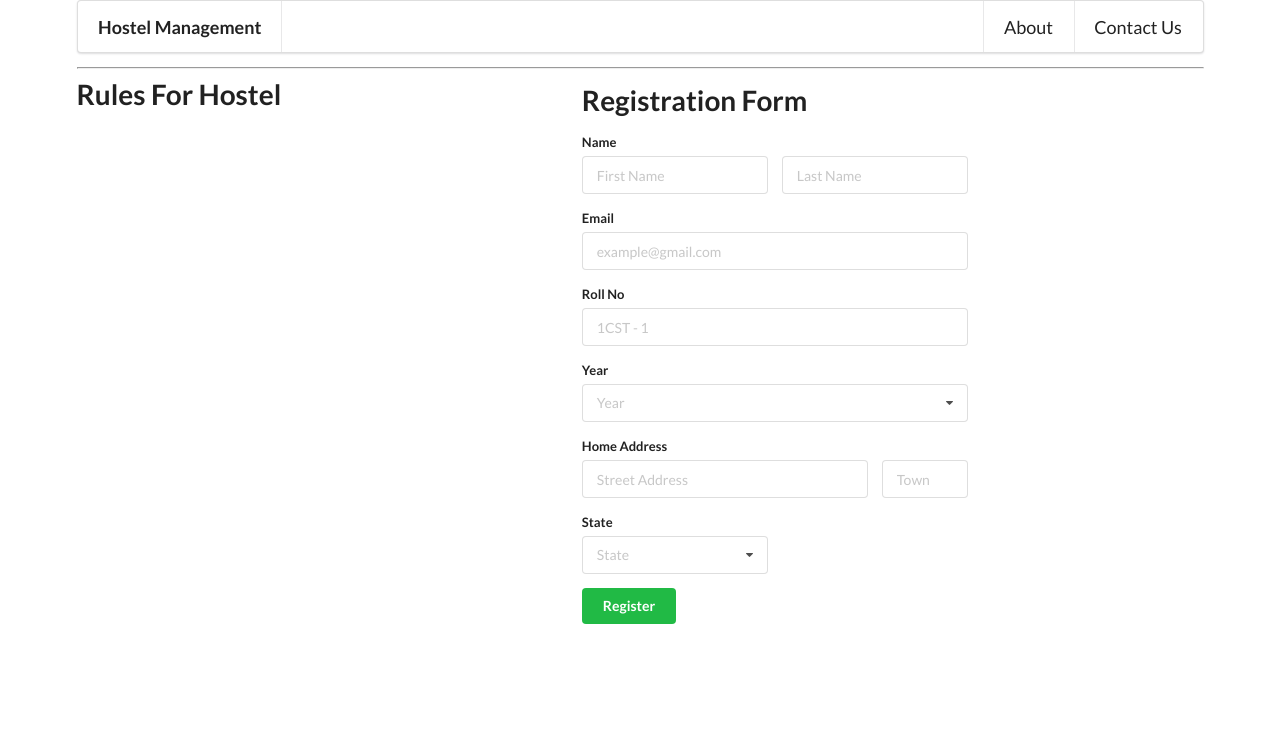
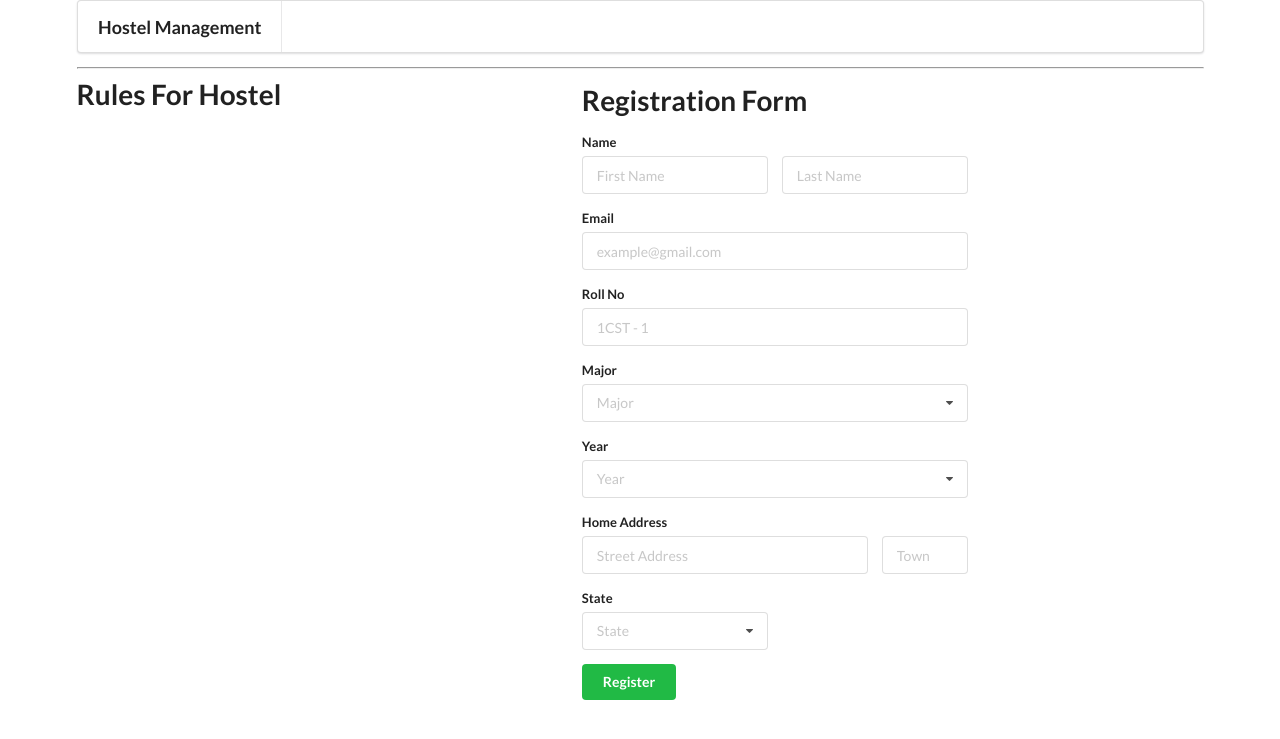
Before and after one commit to ypo777/Hostel-Management-System, a PHP site: page /Register.php in a window 1280 px wide. Shown: the top 739 px of the page. Run offline with PHP 8.4, Linux system fonts and the light colour scheme; some libraries are stand-ins or nearby versions.

Commit message:
Version 0.0.1.1

```diff
--- a/Controller/Register_Controller.php
+++ b/Controller/Register_Controller.php
@@ -2,7 +2,31 @@
 session_start();
 
 require_once ("db_setup.php");
+?>
+<html lang="en" dir="ltr">
+<head>
 
+    <meta charset="utf-8">
+    <link rel="stylesheet" href="../semantic/out/semantic.min.css">
+    <link rel="stylesheet" href="../node_modules/semantic-ui/dist/components/icon.min.css">
+    <link rel="stylesheet" href="../node_modules/semantic-ui/dist/components/image.min.css">
+    <link rel="stylesheet" href="../node_modules/semantic-ui/dist/components/header.min.css">
+    <link rel="stylesheet" href="../node_modules/semantic-ui/dist/components/input.min.css">
+
+
+    <title><?php echo isset($page_title) ? $page_title : 'Hostel' ;?></title>
+
+</head>
+<body >
+<script type="text/javascript" src="http://code.jquery.com/jquery-latest.min.js"></script>
+<script type="text/javascript" src="../Custom/tablesort.js"></script>
+<script src="../semantic/out/semantic.js">
+</script>
+<script src="../semantic/out/semantic.min.js">
+</script>
+<script src="../semantic/out/components/dropdown.js">
+</script>
+<?php
 
 if (isset($_GET['register']))
 {
@@ -15,6 +39,7 @@ if (isset($_GET['register']))
     $email          = $value['email'];
     $currentYear    = $value['year'];
     $rollNumber     = $value['rollno'];
+    $major          = $value['major'];
     $address        = $value['address-1'].','.$value['address-2'].','.$value['address-3'];
 
 
@@ -26,20 +51,41 @@ if (isset($_GET['register']))
 
     try {
 
-        $stmt = $conn->prepare("INSERT INTO Pending(name,email,year,roll,address,Requested_DATE,SetUp) values (:name,:email,:year,:roll,:address,:requested_date,:SetUp)");
+        $stmt = $conn->prepare("INSERT INTO Pending(name,email,year,roll,address,Major,Requested_DATE,SetUp) values (:name,:email,:year,:roll,:address,:major,:requested_date,:SetUp)");
         $stmt->bindValue(':name',$name);
         $stmt->bindValue(':email',$email);
         $stmt->bindValue(':year',$currentYear);
         $stmt->bindValue(':roll',$rollNumber);
         $stmt->bindValue(':address',$address);
+        $stmt->bindValue(':major',$major);
         $stmt->bindValue(':requested_date',$date);
         $stmt->bindValue(':SetUp',0);
 
 
         $stmt->execute();
-        //$conn->exec($sql);
-
-        echo "<script>alert('Request Success Please We will connect you!')</script>";
+?>
+        <div class="ui middle aligned center aligned gird">
+            <div class="column">
+                <div class="ui mini modal">
+                    <div class="header">Register Success</div>
+                    <div class="content">
+                        <p>
+                            We will connect you!
+                            If you get email , go to Confirmation Page.
+                            Use your email to confirm.
+                        </p>
+                    </div>
+                    <div class="actions">
+                        <a href="../View/SetUp/Confirmation_Student.php" class="ui green ok button">Confirm</a>
+                        <div class="ui cancel negative button">Cancel</div>
+                    </div>
+                </div>
+            </div>
+        </div>
+        <script>$('.ui.mini.modal')
+                .modal('show');
+        </script>
+<?php
         echo "<script>window.location('../View/SetUp/Confirmation_Student.php')</script>";
 
 
--- a/View/SetUp/LayoutHeader.php
+++ b/View/SetUp/LayoutHeader.php
@@ -26,13 +26,5 @@
         <div class="header item">
             Hostel Management
         </div>
-        <div class="right menu">
-            <a class="item">
-                About
-            </a>
-            <a class="item">
-                Contact Us
-            </a>
-        </div>
     </div>
     <hr>
--- a/View/SetUp/Register.php
+++ b/View/SetUp/Register.php
@@ -36,7 +36,21 @@ include_once '../../Controller/Register_Controller.php';
                     <input type="text" name="request[rollno]" placeholder="1CST - 1">
                 </div>
             </div>
-
+            <div class="field">
+                <label>Major</label>
+                <select class="ui fluid dropdown" name="request[major]">
+                    <option value="">Major</option>
+                    <option value="CST">CST</option>
+                    <option value="CS">CS</option>
+                    <option value="CT">CT</option>
+                    <option value="SE">SE</option>
+                    <option value="KE">KE</option>
+                    <option value="HPC">HPC</option>
+                    <option value="CN">CN</option>
+                    <option value="BIS">BIS</option>
+                    <option value="ES">ES</option>
+                </select>
+            </div>
             <div class="field">
                 <label>Year</label>
                 <select class="ui fluid dropdown" name="request[year]">
```
Also changed, not shown: View/Admin/Layout_header.php (+0 -8 lines), View/SetUp/Confirmation_Student.php (+5 -5 lines), View/Student/Layout_Header.php (+0 -14 lines).
